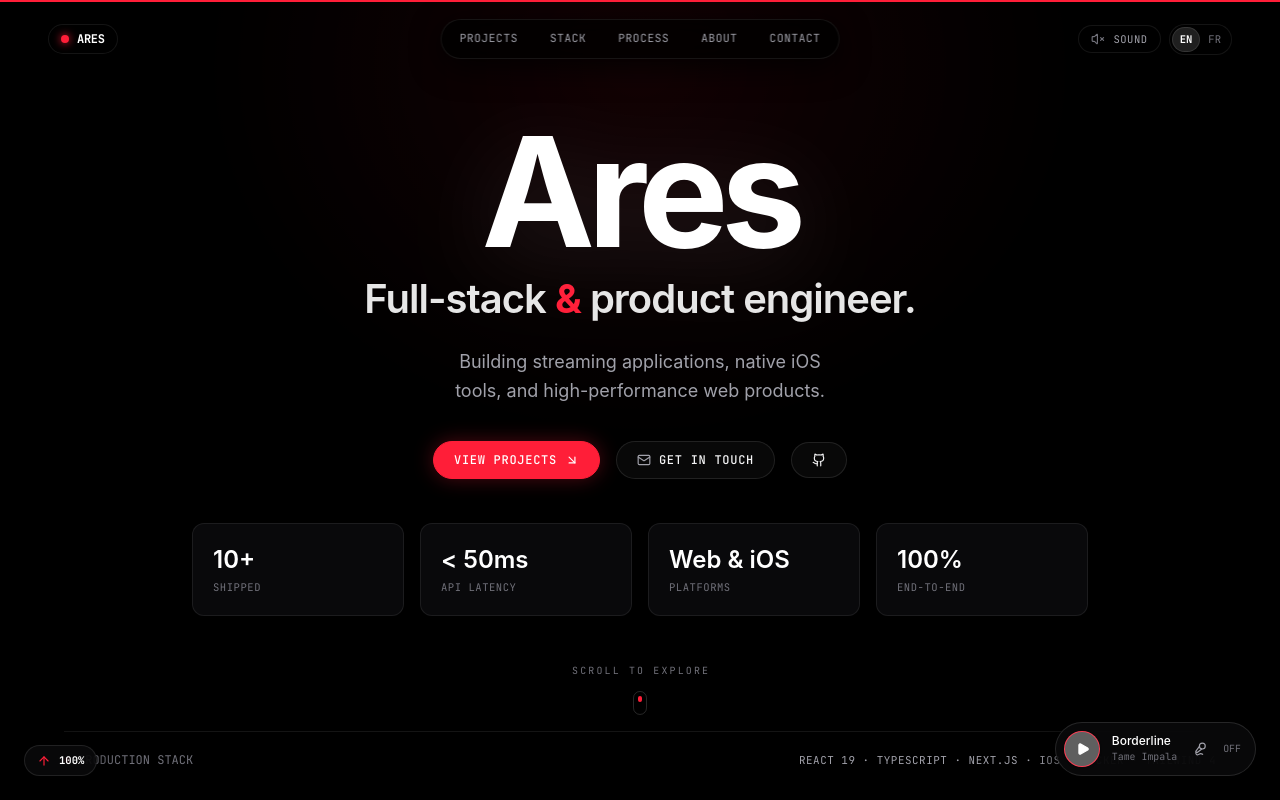
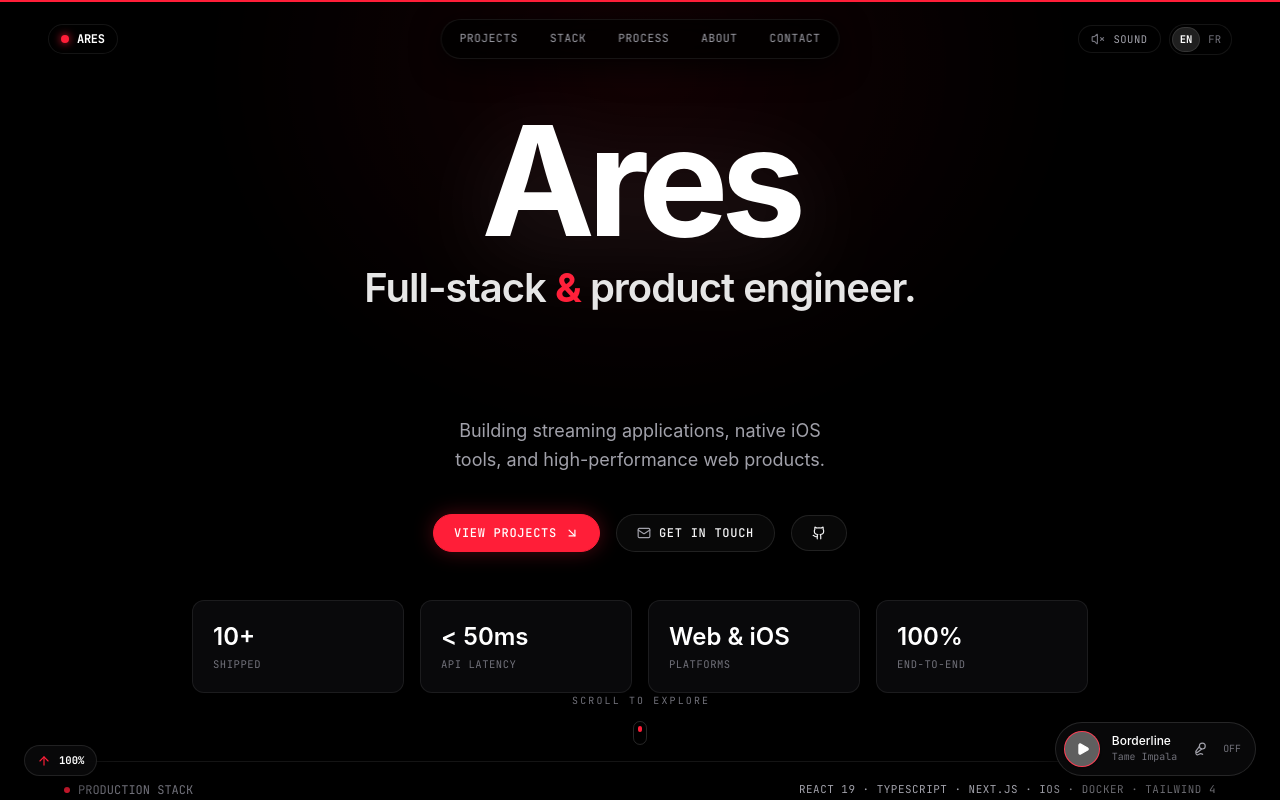
Before and after one commit to Apnkk/portfolio, a React (Vite) app: page / in a window 1280 px wide. Shown: the top 800 px of the page. Built offline with nearby package versions, Linux system fonts and the light colour scheme; grey boxes are pictures that could not be loaded; a web font is replaced by a local one.

Commit message:
feat(hero): shift description, actions and metrics cluster lower down

```diff
--- a/src/components/Hero.tsx
+++ b/src/components/Hero.tsx
@@ -90,10 +90,12 @@ export const Hero = () => {
           </span>
         </motion.h1>
 
+        {/* Lower Content Cluster: Description, CTAs & Metrics pushed lower down */}
+        <div className="flex flex-col items-center w-full mt-10 sm:mt-16 lg:mt-20">
           {/* Value Proposition Statement - Concise */}
           <motion.p
             variants={itemVariants}
-          className="text-[#a1a1aa] text-base sm:text-lg max-w-2xl mx-auto leading-relaxed mb-7 sm:mb-9 text-balance font-normal"
+            className="text-[#a1a1aa] text-base sm:text-lg max-w-2xl mx-auto leading-relaxed mb-8 sm:mb-10 text-balance font-normal"
           >
             {language === 'fr'
               ? "Créateur d'applications de streaming, d'outils iOS et d'interfaces web rapides et réactives."
@@ -103,7 +105,7 @@ export const Hero = () => {
           {/* Action Buttons with Magnetic cursor pull & spring taps */}
           <motion.div
             variants={itemVariants}
-          className="flex flex-wrap items-center justify-center gap-3 sm:gap-4 mb-9 sm:mb-11"
+            className="flex flex-wrap items-center justify-center gap-3 sm:gap-4 mb-10 sm:mb-12"
           >
             <MagneticButton>
               <motion.a
@@ -151,7 +153,7 @@ export const Hero = () => {
           {/* Clean Metrics Strip with spring physics */}
           <motion.div
             variants={itemVariants}
-          className="grid grid-cols-2 md:grid-cols-4 gap-3 sm:gap-4 w-full max-w-4xl mb-7 sm:mb-9"
+            className="grid grid-cols-2 md:grid-cols-4 gap-3 sm:gap-4 w-full max-w-4xl"
           >
             {[
               {
@@ -186,6 +188,7 @@ export const Hero = () => {
               </motion.div>
             ))}
           </motion.div>
+        </div>
       </motion.div>
 
       {/* Hero Bottom Group: Scroll Indicator comfortably close to bottom + Meta Strip */}
```
Lines whose indentation alone changed are shown as unchanged.
